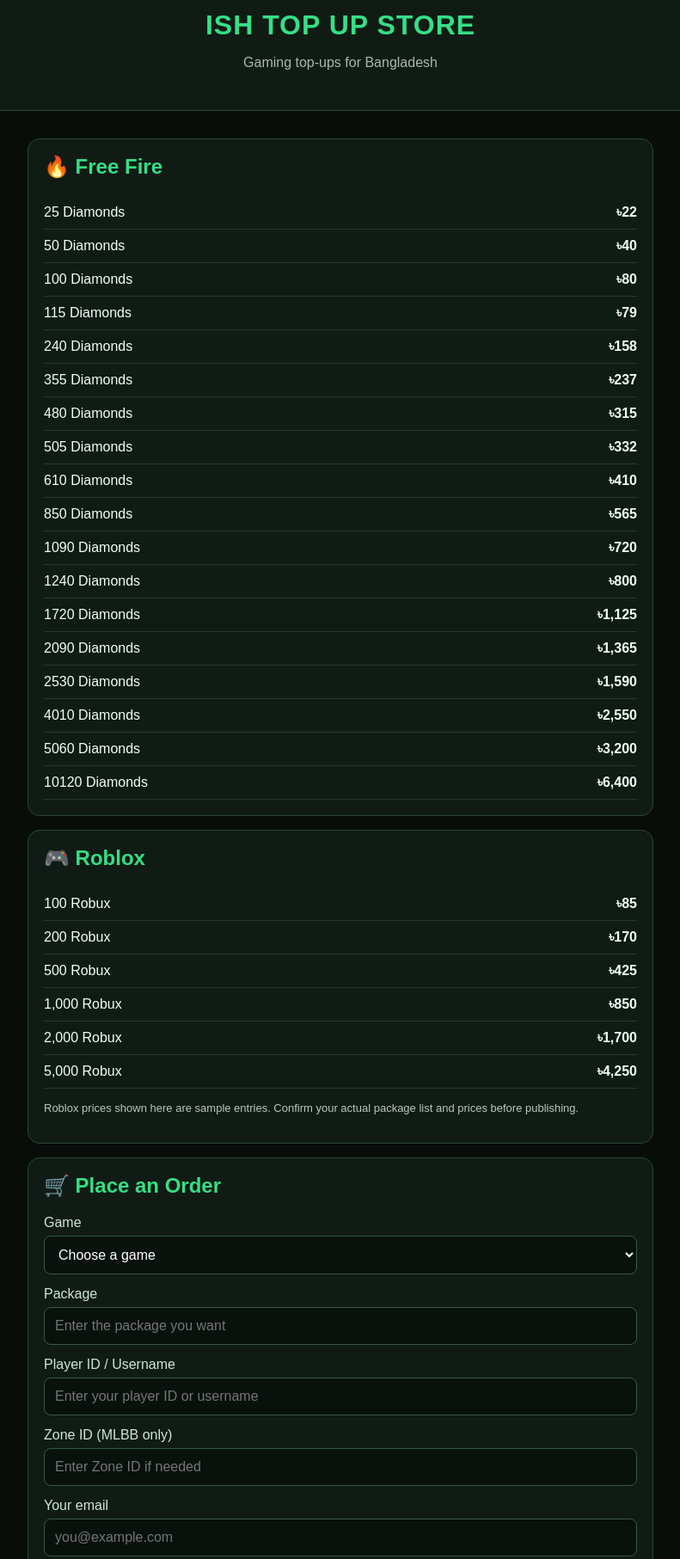
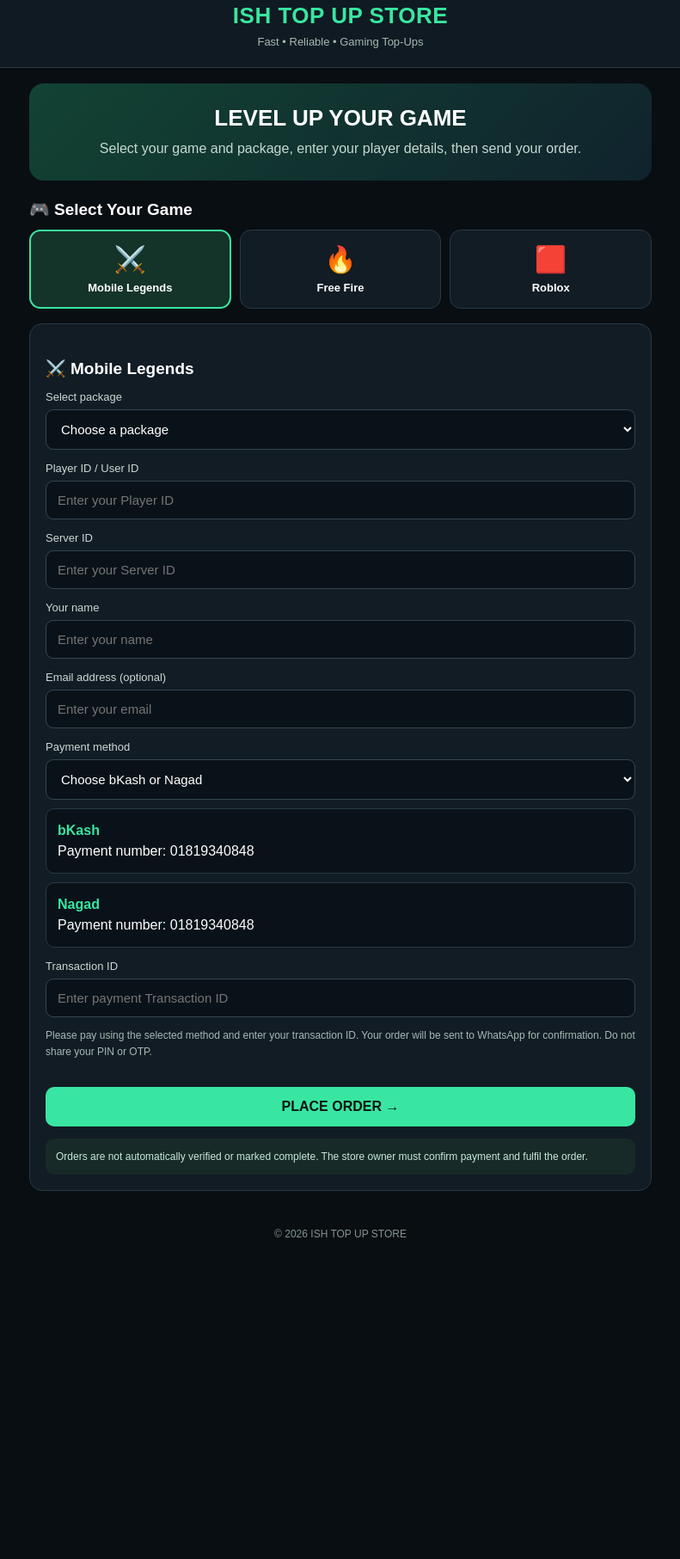
Before and after one commit to rashidnayem58-eng/Ish-Top-Up-store-, a plain HTML site: page index.html in a window 1280 px wide. Shown: the part 19-1832 px from the top of the page at 86% size, without its empty margins (244-1035 px from the left). After the commit the page ends 1486 px from the top, so only its background shows below. Drawn offline with Linux system fonts and the light colour scheme.

Commit message:
Update index.html

```diff
--- a/index.html
+++ b/index.html
@@ -5,129 +5,96 @@
 <meta name="viewport" content="width=device-width, initial-scale=1">
 <title>ISH TOP UP STORE</title>
 <style>
-    :root { color-scheme: dark; --green:#35df86; --panel:#111b15; --line:#294735; }
-    * { box-sizing:border-box; }
-    body { margin:0; background:#080d0a; color:#f1fff5; font-family:Arial,sans-serif; }
-    header { padding:30px 16px; text-align:center; background:#101b14; border-bottom:1px solid var(--line); }
-    h1 { margin:0; color:var(--green); letter-spacing:1px; }
-    header p,.muted { color:#a9b9ae; }
-    main { max-width:760px; margin:auto; padding:16px; }
-    .card { background:var(--panel); border:1px solid var(--line); border-radius:14px; padding:18px; margin:16px 0; }
-    h2 { color:var(--green); margin-top:0; }
-    .price { display:flex; justify-content:space-between; gap:12px; padding:10px 0; border-bottom:1px solid #26382c; }
-    label { display:block; margin:14px 0 6px; color:#cce8d5; }
-    input,select { width:100%; padding:12px; border:1px solid #385844; border-radius:8px; background:#09110c; color:white; font-size:16px; }
-    button { width:100%; margin-top:18px; padding:14px; border:0; border-radius:9px; background:var(--green); color:#07150c; font-size:16px; font-weight:bold; }
-    .notice { font-size:13px; line-height:1.5; color:#b7c8bc; }
-    footer { padding:24px; text-align:center; color:#879b8d; }
+:root{--bg:#090e13;--panel:#121c25;--line:#263943;--green:#39e6a1;--muted:#a7b8b2}
+*{box-sizing:border-box}body{margin:0;background:var(--bg);color:#fff;font-family:Arial,sans-serif}
+header{text-align:center;padding:22px 14px;background:#101a22;border-bottom:1px solid var(--line)}
+.brand{font-size:26px;font-weight:900;color:var(--green);letter-spacing:.5px}header p{margin:7px 0 0;color:var(--muted);font-size:13px}
+main{max-width:760px;margin:auto;padding:18px}.hero{padding:25px 18px;text-align:center;border-radius:17px;background:linear-gradient(135deg,#124333,#10232d);margin-bottom:22px}
+.hero h1{margin:0 0 8px;font-size:26px}.hero p{margin:0;color:#c6d9d1;line-height:1.5}
+h2{font-size:19px;margin:22px 0 12px}.games{display:grid;grid-template-columns:repeat(3,1fr);gap:10px}
+.game{padding:15px 5px;border:1px solid var(--line);border-radius:13px;background:var(--panel);color:white;cursor:pointer;text-align:center}
+.game.active{border:2px solid var(--green);background:#143329}.game .emoji{font-size:30px;display:block;margin-bottom:8px}.game b{font-size:13px}
+.panel{margin-top:17px;padding:18px;border:1px solid var(--line);border-radius:15px;background:var(--panel)}
+label{display:block;margin:14px 0 7px;font-size:13px;color:#cbd8d3}
+input,select{width:100%;padding:13px;border-radius:9px;border:1px solid #344650;background:#0a1219;color:white;font-size:15px}
+.paybox{margin-top:10px;padding:13px;border-radius:10px;background:#0a1219;border:1px solid var(--line);line-height:1.5}
+.paybox strong{color:var(--green)}.muted{color:var(--muted);font-size:12px;line-height:1.6}
+button{border:0;border-radius:10px;padding:14px;font-weight:bold;cursor:pointer}
+.submit{width:100%;margin-top:19px;background:var(--green);color:#07150f;font-size:16px}
+.notice{padding:12px;border-radius:10px;background:#172a27;color:#c7e8dc;font-size:12px;line-height:1.5;margin-top:14px}
+footer{text-align:center;padding:25px;color:#83958e;font-size:12px}
+@media(max-width:380px){.brand{font-size:22px}.game b{font-size:11px}}
 </style>
 </head>
 <body>
-<header>
-  <h1>ISH TOP UP STORE</h1>
-  <p>Gaming top-ups for Bangladesh</p>
-</header>
-
+<header><div class="brand">ISH TOP UP STORE</div><p>Fast • Reliable • Gaming Top-Ups</p></header>
 <main>
-  <section class="card">
-    <h2>🔥 Free Fire</h2>
-    <div class="price"><span>25 Diamonds</span><strong>৳22</strong></div>
-    <div class="price"><span>50 Diamonds</span><strong>৳40</strong></div>
-    <div class="price"><span>100 Diamonds</span><strong>৳80</strong></div>
-    <div class="price"><span>115 Diamonds</span><strong>৳79</strong></div>
-    <div class="price"><span>240 Diamonds</span><strong>৳158</strong></div>
-    <div class="price"><span>355 Diamonds</span><strong>৳237</strong></div>
-    <div class="price"><span>480 Diamonds</span><strong>৳315</strong></div>
-    <div class="price"><span>505 Diamonds</span><strong>৳332</strong></div>
-    <div class="price"><span>610 Diamonds</span><strong>৳410</strong></div>
-    <div class="price"><span>850 Diamonds</span><strong>৳565</strong></div>
-    <div class="price"><span>1090 Diamonds</span><strong>৳720</strong></div>
-    <div class="price"><span>1240 Diamonds</span><strong>৳800</strong></div>
-    <div class="price"><span>1720 Diamonds</span><strong>৳1,125</strong></div>
-    <div class="price"><span>2090 Diamonds</span><strong>৳1,365</strong></div>
-    <div class="price"><span>2530 Diamonds</span><strong>৳1,590</strong></div>
-    <div class="price"><span>4010 Diamonds</span><strong>৳2,550</strong></div>
-    <div class="price"><span>5060 Diamonds</span><strong>৳3,200</strong></div>
-    <div class="price"><span>10120 Diamonds</span><strong>৳6,400</strong></div>
-  </section>
-
-  <section class="card">
-    <h2>🎮 Roblox</h2>
-    <div class="price"><span>100 Robux</span><strong>৳85</strong></div>
-    <div class="price"><span>200 Robux</span><strong>৳170</strong></div>
-    <div class="price"><span>500 Robux</span><strong>৳425</strong></div>
-    <div class="price"><span>1,000 Robux</span><strong>৳850</strong></div>
-    <div class="price"><span>2,000 Robux</span><strong>৳1,700</strong></div>
-    <div class="price"><span>5,000 Robux</span><strong>৳4,250</strong></div>
-    <p class="notice">Roblox prices shown here are sample entries. Confirm your actual package list and prices before publishing.</p>
-  </section>
-
-  <section class="card">
-    <h2>🛒 Place an Order</h2>
-    <form id="orderForm">
-      <label for="game">Game</label>
-      <select id="game" required>
-        <option value="">Choose a game</option>
-        <option>Free Fire</option>
-        <option>Roblox</option>
-        <option>Mobile Legends (MLBB)</option>
-      </select>
-
-      <label for="package">Package</label>
-      <input id="package" required placeholder="Enter the package you want">
-
-      <label for="player">Player ID / Username</label>
-      <input id="player" required placeholder="Enter your player ID or username">
-
-      <label for="zone">Zone ID (MLBB only)</label>
-      <input id="zone" placeholder="Enter Zone ID if needed">
-
-      <label for="email">Your email</label>
-      <input id="email" type="email" required placeholder="you@example.com">
-
-      <label for="payment">Payment method</label>
-      <select id="payment" required>
-        <option value="">Choose payment method</option>
-        <option>bKash (manual payment - confirm details with store)</option>
-      </select>
-
-      <label for="trx">Transaction ID (if already paid)</label>
-      <input id="trx" placeholder="Enter transaction ID, or write Not paid yet">
-
-      <p class="notice">Only pay using payment details confirmed directly by the store. Never enter or share your payment PIN, password, or one-time code here.</p>
-      <button type="submit">Prepare Order Email</button>
-    </form>
-    <p id="status" class="notice" aria-live="polite"></p>
-  </section>
-
-  <section class="card">
-    <h2>📩 Contact</h2>
-    <p>Store email: <a href="mailto:rashidnayem58@gmail.com">rashidnayem58@gmail.com</a></p>
-    <p class="notice">This starter site prepares an email in the customer's email app. It does not automatically send orders, verify payments, or update order status. Those features need a secure backend or a trusted order service.</p>
+<section class="hero"><h1>LEVEL UP YOUR GAME</h1><p>Select your game and package, enter your player details, then send your order.</p></section>
+<h2>🎮 Select Your Game</h2>
+<div class="games">
+<button class="game active" type="button" onclick="chooseGame('Mobile Legends',this)"><span class="emoji">⚔️</span><b>Mobile Legends</b></button>
+<button class="game" type="button" onclick="chooseGame('Free Fire',this)"><span class="emoji">🔥</span><b>Free Fire</b></button>
+<button class="game" type="button" onclick="chooseGame('Roblox',this)"><span class="emoji">🟥</span><b>Roblox</b></button>
+</div>
+<section class="panel">
+<h2 id="gameTitle">⚔️ Mobile Legends</h2>
+<label for="package">Select package</label><select id="package"><option value="">Choose a package</option></select>
+<label for="player">Player ID / User ID</label><input id="player" placeholder="Enter your Player ID">
+<div id="serverWrap"><label for="server">Server ID</label><input id="server" placeholder="Enter your Server ID"></div>
+<label for="customer">Your name</label><input id="customer" placeholder="Enter your name">
+<label for="email">Email address (optional)</label><input id="email" type="email" placeholder="Enter your email">
+<label for="payment">Payment method</label><select id="payment"><option value="">Choose bKash or Nagad</option><option>bKash</option><option>Nagad</option></select>
+<div class="paybox"><strong>bKash</strong><br>Payment number: 01819340848</div>
+<div class="paybox"><strong>Nagad</strong><br>Payment number: 01819340848</div>
+<label for="trx">Transaction ID</label><input id="trx" placeholder="Enter payment Transaction ID">
+<p class="muted">Please pay using the selected method and enter your transaction ID. Your order will be sent to WhatsApp for confirmation. Do not share your PIN or OTP.</p>
+<button class="submit" type="button" onclick="placeOrder()">PLACE ORDER →</button>
+<div class="notice">Orders are not automatically verified or marked complete. The store owner must confirm payment and fulfil the order.</div>
 </section>
 </main>
 <footer>© 2026 ISH TOP UP STORE</footer>
-
 <script>
-document.getElementById('orderForm').addEventListener('submit', function (event) {
-  event.preventDefault();
-  const get = id => document.getElementById(id).value.trim();
-  const subject = encodeURIComponent('New order - ISH TOP UP STORE');
-  const body = encodeURIComponent(
-    'New order request\n\n' +
-    'Game: ' + get('game') + '\n' +
-    'Package: ' + get('package') + '\n' +
-    'Player ID / Username: ' + get('player') + '\n' +
-    'Zone ID: ' + (get('zone') || 'Not applicable') + '\n' +
-    'Customer email: ' + get('email') + '\n' +
-    'Payment method: ' + get('payment') + '\n' +
-    'Transaction ID: ' + (get('trx') || 'Not provided') + '\n\n' +
-    'Please contact the customer to confirm the order.'
-  );
-  document.getElementById('status').textContent =
-    'Your email app should open with the order details. Review them and press Send there.';
-  window.location.href = 'mailto:rashidnayem58@gmail.com?subject=' + subject + '&body=' + body;
-});
+const orderPhone='8801819340848';
+const catalogs={
+'Mobile Legends':['86 Diamonds','172 Diamonds','257 Diamonds','344 Diamonds','429 Diamonds','514 Diamonds','Weekly Pass','Twilight Pass'],
+'Free Fire':['100 Diamonds','210 Diamonds','310 Diamonds','520 Diamonds','1060 Diamonds','2180 Diamonds','Weekly Membership','Monthly Membership'],
+'Roblox':['Robux Package','Roblox Membership','Premium Membership','Other Roblox Package']
+};
+let currentGame='Mobile Legends';
+function refreshPackages(){
+ const sel=document.getElementById('package');
+ sel.innerHTML='<option value="">Choose a package</option>';
+ catalogs[currentGame].forEach(name=>{const opt=document.createElement('option');opt.value=name;opt.textContent=name;sel.appendChild(opt)});
+}
+function chooseGame(game,button){
+ currentGame=game;
+ document.querySelectorAll('.game').forEach(el=>el.classList.remove('active'));
+ button.classList.add('active');
+ document.getElementById('gameTitle').textContent=(game==='Mobile Legends'?'⚔️ ':game==='Free Fire'?'🔥 ':'🟥 ')+game;
+ document.getElementById('serverWrap').style.display=game==='Mobile Legends'?'block':'none';
+ refreshPackages();
+}
+function placeOrder(){
+ const pkg=document.getElementById('package').value;
+ const player=document.getElementById('player').value.trim();
+ const customer=document.getElementById('customer').value.trim();
+ const payment=document.getElementById('payment').value;
+ const trx=document.getElementById('trx').value.trim();
+ const server=document.getElementById('server').value.trim();
+ const email=document.getElementById('email').value.trim();
+ if(!pkg||!player||!customer||!payment||!trx||(currentGame==='Mobile Legends'&&!server)){
+  alert('Please complete all required fields and select a package.');return;
+ }
+ const message=[
+  'NEW ORDER - ISH TOP UP STORE','Game: '+currentGame,'Package: '+pkg,
+  'Player ID: '+player,
+  ...(currentGame==='Mobile Legends'?['Server ID: '+server]:[]),
+  'Customer: '+customer,'Email: '+(email||'Not provided'),
+  'Payment: '+payment,'Transaction ID: '+trx
+ ].join('\n');
+ window.open('https://wa.me/'+orderPhone+'?text='+encodeURIComponent(message),'_blank');
+}
+refreshPackages();
 </script>
 </body>
 </html>
```
Lines whose indentation alone changed are shown as unchanged.
